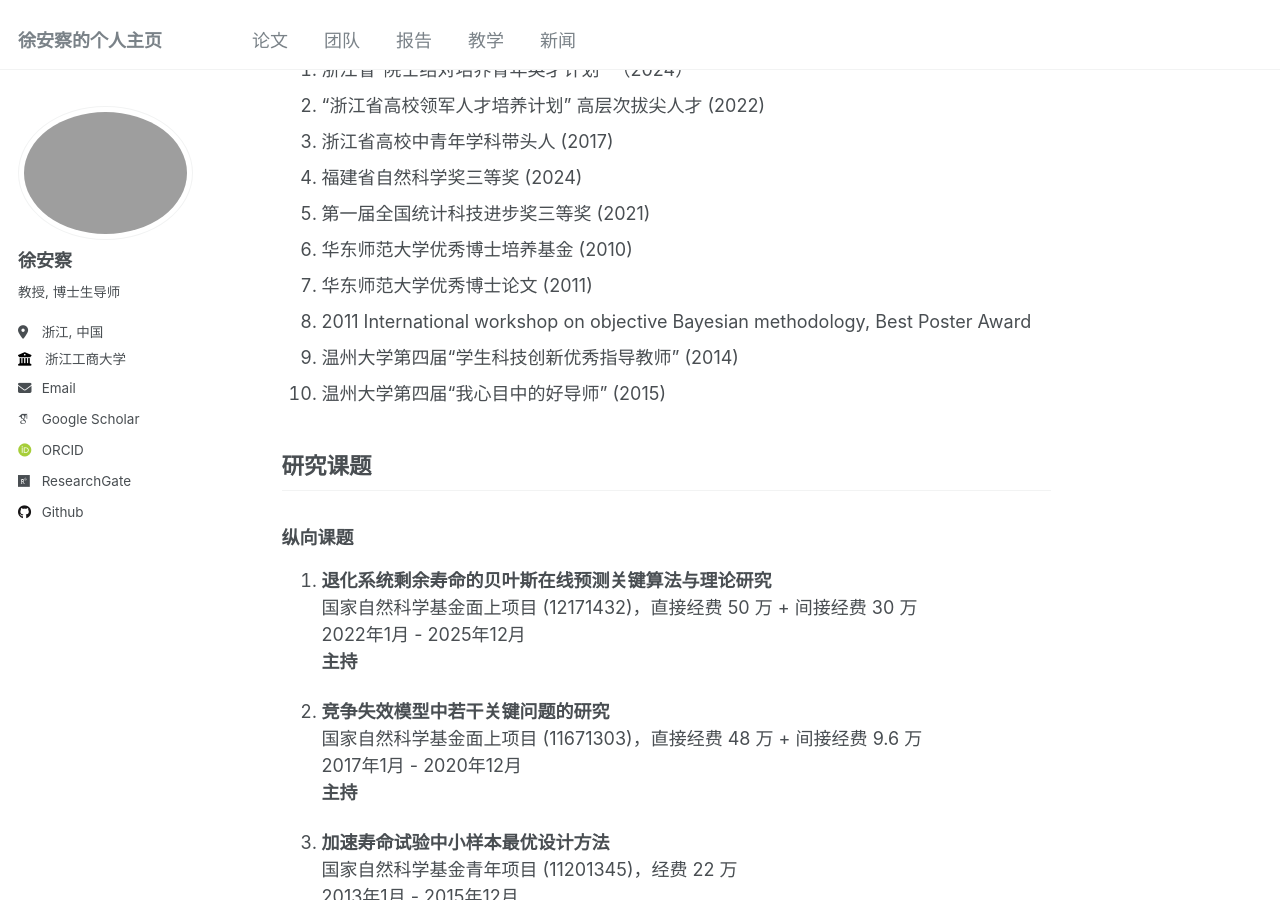
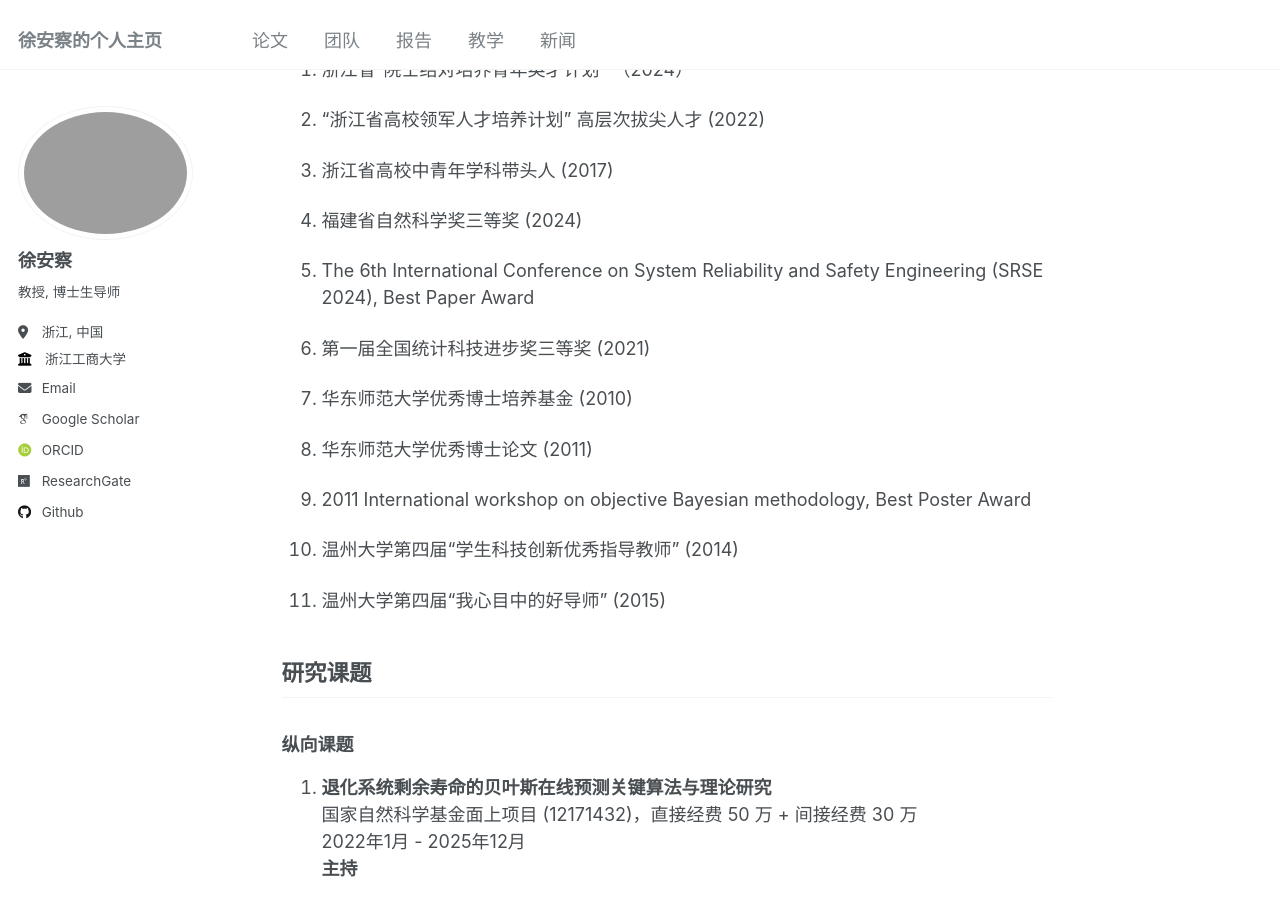
Before and after one commit to XU-ANCHA/XU-ANCHA.github.io, a Jekyll site: the page built from _pages/about.md, in a window 1280 px wide and 900 px high, scrolled down 1375 px. Built offline with Jekyll 4.4.1, drawn with Linux system fonts in a browser that asks for light colours; some web fonts are replaced.

Commit message:
Update about.md

```diff
--- a/_pages/about.md
+++ b/_pages/about.md
@@ -50,15 +50,26 @@ Research Fellow, 新加坡国立大学
 ## 荣誉和奖励
 
 1. 浙江省“院士结对培养青年英才计划” （2024）
-2. “浙江省高校领军人才培养计划” 高层次拔尖人才 (2022)
-3. 浙江省高校中青年学科带头人 (2017)
-4. 福建省自然科学奖三等奖 (2024)
-5. 第一届全国统计科技进步奖三等奖 (2021)
-6. 华东师范大学优秀博士培养基金 (2010)
-7. 华东师范大学优秀博士论文 (2011)
-8. 2011 International workshop on objective Bayesian methodology, Best Poster Award
-9. 温州大学第四届“学生科技创新优秀指导教师” (2014)
-10. 温州大学第四届“我心目中的好导师” (2015)
+
+1. “浙江省高校领军人才培养计划” 高层次拔尖人才 (2022)
+
+1. 浙江省高校中青年学科带头人 (2017)
+
+1. 福建省自然科学奖三等奖 (2024)
+
+1. The 6th International Conference on System Reliability and Safety Engineering (SRSE 2024), Best Paper Award
+
+1. 第一届全国统计科技进步奖三等奖 (2021)
+
+1. 华东师范大学优秀博士培养基金 (2010)
+
+1. 华东师范大学优秀博士论文 (2011)
+
+1. 2011 International workshop on objective Bayesian methodology, Best Poster Award
+
+1. 温州大学第四届“学生科技创新优秀指导教师” (2014)
+
+1. 温州大学第四届“我心目中的好导师” (2015)
 
 ## 研究课题
 
```
